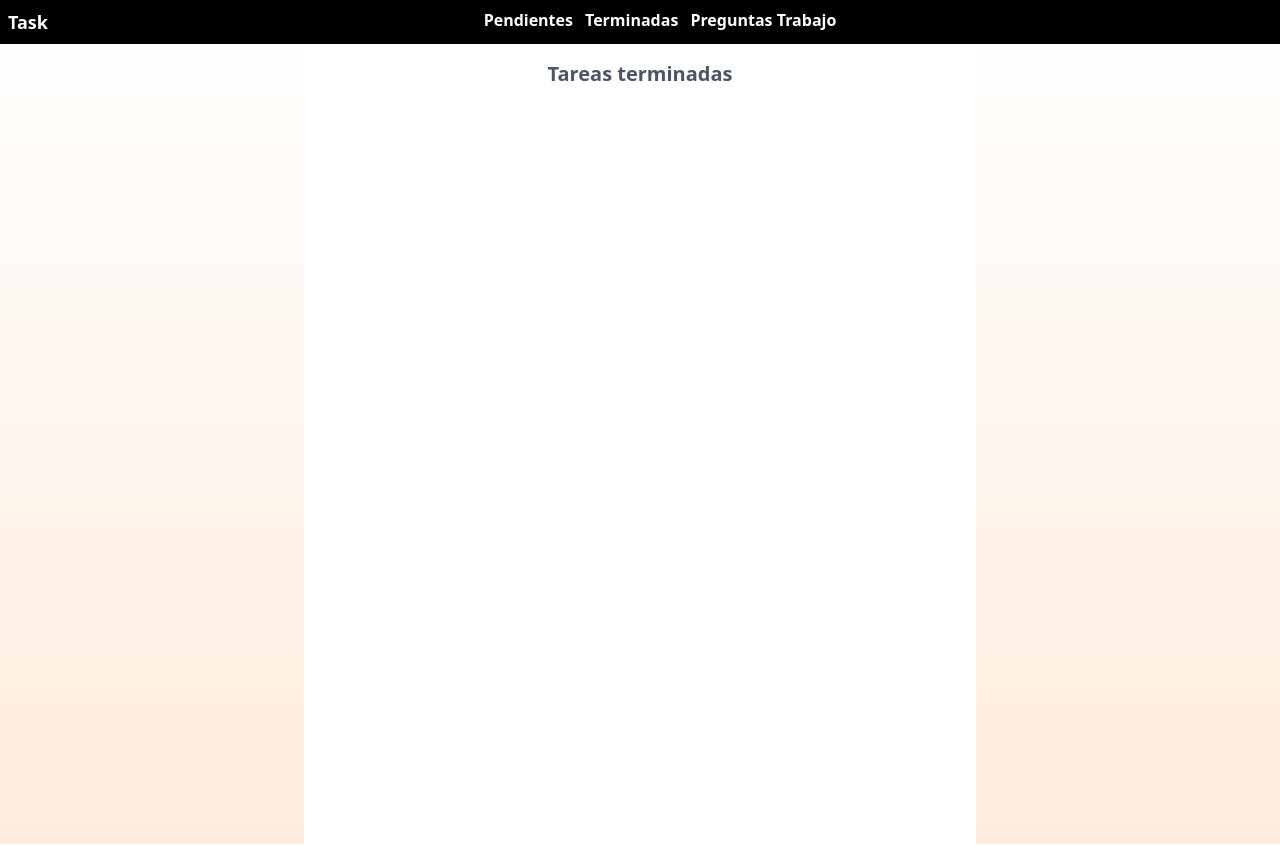
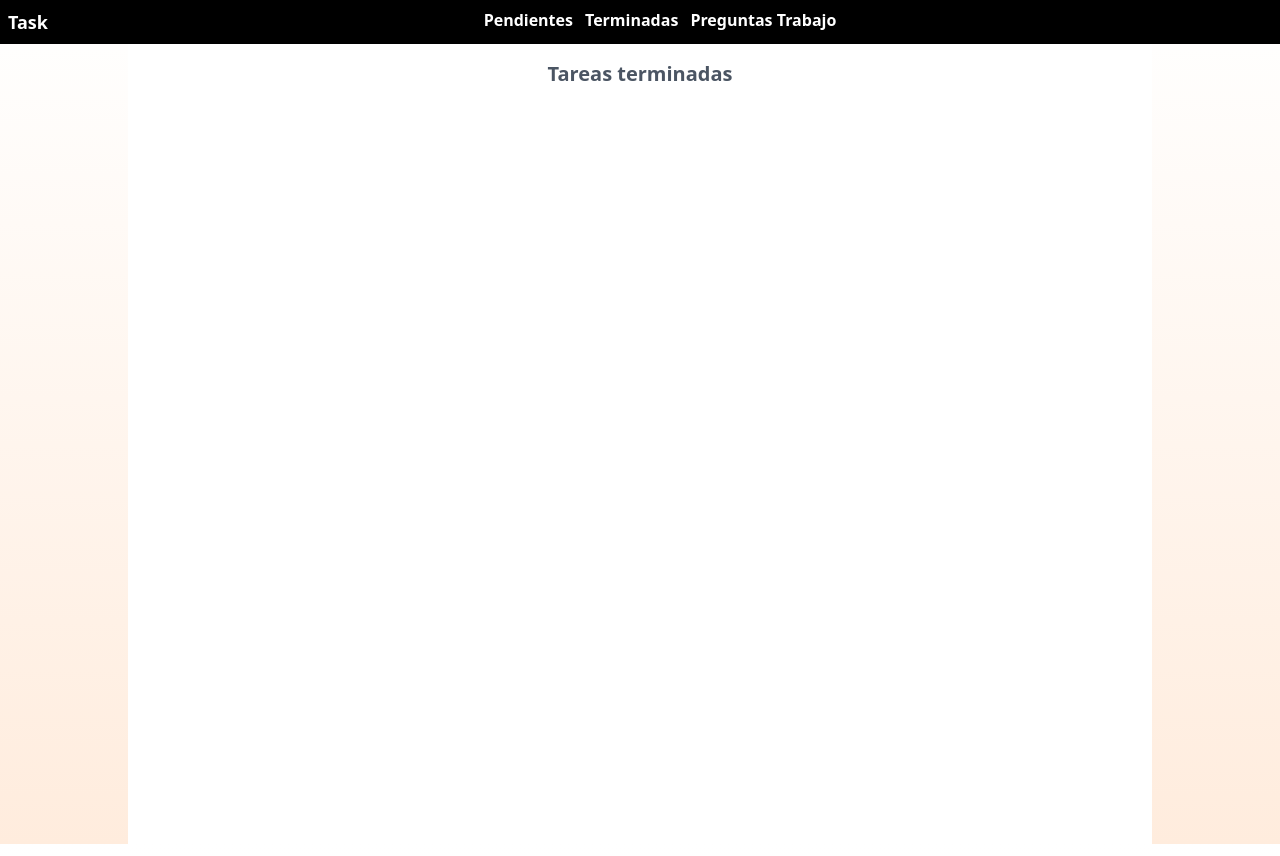
Before and after one commit to Valar789/organizador-tareas, a Next.js app: page /done in a window 1280 px wide. Built offline with nearby package versions, Linux system fonts and the light colour scheme.

Commit message:
fixed done.js width

```diff
--- a/src/pages/done.js
+++ b/src/pages/done.js
@@ -10,7 +10,7 @@ export default function Done() {
   }, []);
 
   return (
-    <main className="max-w-2xl bg-white p-4 h-screen   m-auto ">
+    <main className="max-w-5xl bg-white p-4 h-screen   m-auto ">
       <h2 className="text-xl font-bold text-gray-600 text-center  ">
         Tareas terminadas
       </h2>
--- /dev/null
+++ b/src/pages/form.js
@@ -0,0 +1,7 @@
+import React from 'react'
+
+export default function Form() {
+  return (
+    <div>F</div>
+  )
+}
```
Also changed, not shown: 1 other file (tests, documents, lock files or other folders).
